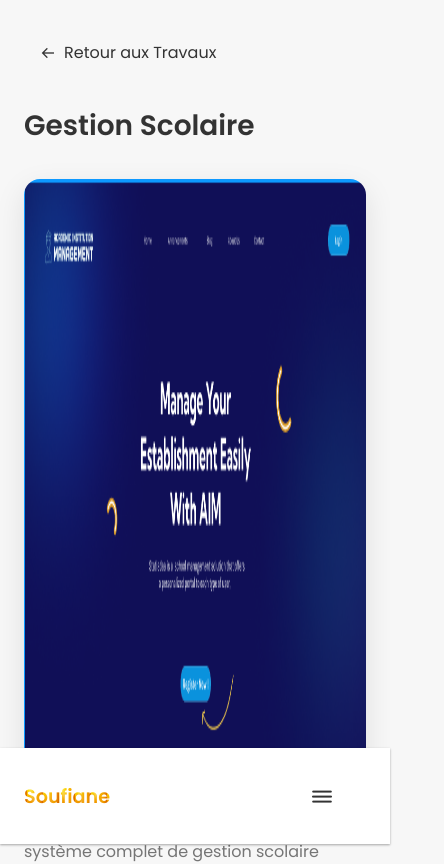
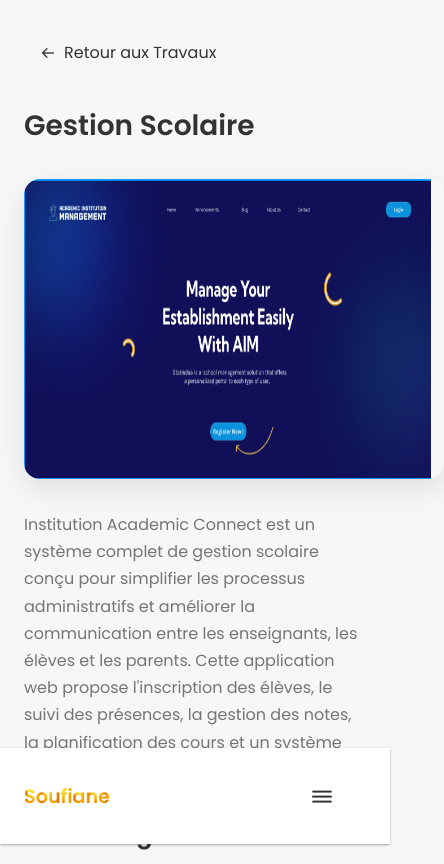
Before and after one commit to Oumbarek-Soufiane/portfolio, a React (Vite) app: page /works/1 in a window 390 px wide. Shown: the top 864 px of the page, 444 px wide, since content can reach past the window. Built offline with nearby package versions, Linux system fonts and the light colour scheme.

Commit message:
new_changes

```diff
--- a/src/components/detail_services/detail.css
+++ b/src/components/detail_services/detail.css
@@ -142,7 +142,6 @@
   }
 
 
-  /* Responsive adjustments */
   @media screen and (max-width: 768px) {
     .service-detail-title {
       font-size: 1.75rem;
@@ -159,4 +158,18 @@
     .service-features li {
       font-size: 1rem;
     }
+
+      .service-detail-image-container img  {
+        width: 420px;
+        height: 300px;
+
+
+
+      }
+      .service-detail-image-container  {
+        width: 420px;
+        height: 300px;
+        padding-right: 0.8rem;
+
+      }
   }
--- a/src/components/footer/Footer.jsx
+++ b/src/components/footer/Footer.jsx
@@ -56,13 +56,13 @@ const Footer = () => {
 
         <ul className="footer__list fade-up" ref={footerLinksRef}>
           <li>
-            <a href="#home" className="footer__link">Home</a>
+            <a href="/portfolio/home" className="footer__link">Home</a>
           </li>
           <li>
-            <a href="#about" className="footer__link">About</a>
+            <a href="/portfolio/about" className="footer__link">About</a>
           </li>
           <li>
-            <a href="#works" className="footer__link">Works</a>
+            <a href="/works" className="footer__link">Works</a>
           </li>
         </ul>
 
```
